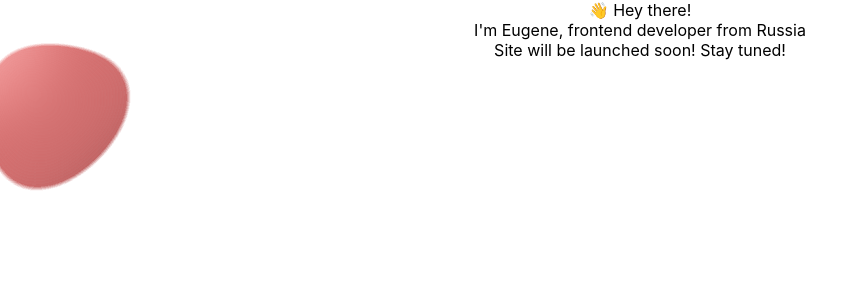
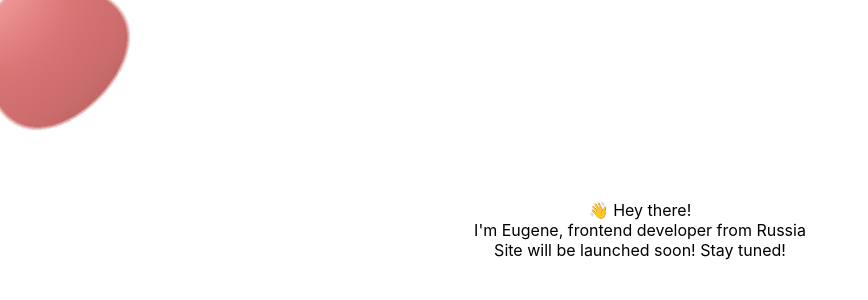
Before and after one commit to ashmee/ashmee.github.io, a React app: page / in a window 1280 px wide. Shown: the top 300 px of the page, without its empty margins (0-868 px from the left). Built offline with nearby package versions, Linux system fonts and the light colour scheme.

Commit message:
🎨 change UI

```diff
--- a/src/App.scss
+++ b/src/App.scss
@@ -1,5 +1,4 @@
 .app {
   display: flex;
   width: 100%;
-  height: 100%;
 }
--- a/src/components/main/Main.scss
+++ b/src/components/main/Main.scss
@@ -1,16 +1,22 @@
 .main {
   display: flex;
   flex-direction: column;
-  height: 100%;
   width: 100%;
   align-items: center;
   justify-content: center;
 
-  .hello {}
+  .hello {
+    display: flex;
+    flex-direction: column;
+    position: absolute;
+    top: 25vh;
+    z-index: 2;
+    align-items: center;
+    justify-content: center;
+  }
 
   .circle {
     width: 100%;
-    height: 100%;
   }
 
   .hooks-main > svg {
@@ -69,7 +75,7 @@
   .hooks-main {
     position: absolute;
     width: 100%;
-    height: 100%;
+    height: 90%;
     filter: url('#goo');
     overflow: hidden;
   }
--- a/src/components/main/Main.tsx
+++ b/src/components/main/Main.tsx
@@ -18,11 +18,11 @@ const Main: React.FC = () => {
         <main className={"main"}>
             <Spring delay={3} from={{ opacity: 0 }} to={{ opacity: 1 }}>
                 {props => (
-                    <>
+                    <div className={"hello"}>
                         <div style={props}>👋 Hey there!</div>
                         <div>I'm Eugene, frontend developer from Russia</div>
                         <div>Site will be launched soon! Stay tuned!</div>
-                    </>
+                    </div>
                 )}
             </Spring>
             <div className={"circle"}>
```
Also changed, not shown: 6 other files (tests, documents, lock files or other folders).
